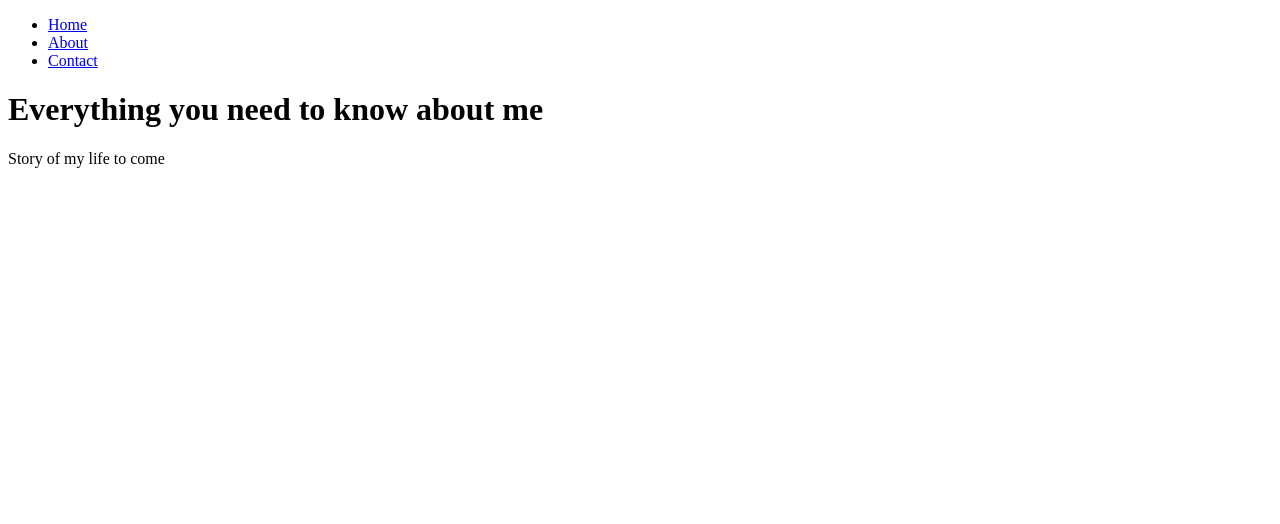
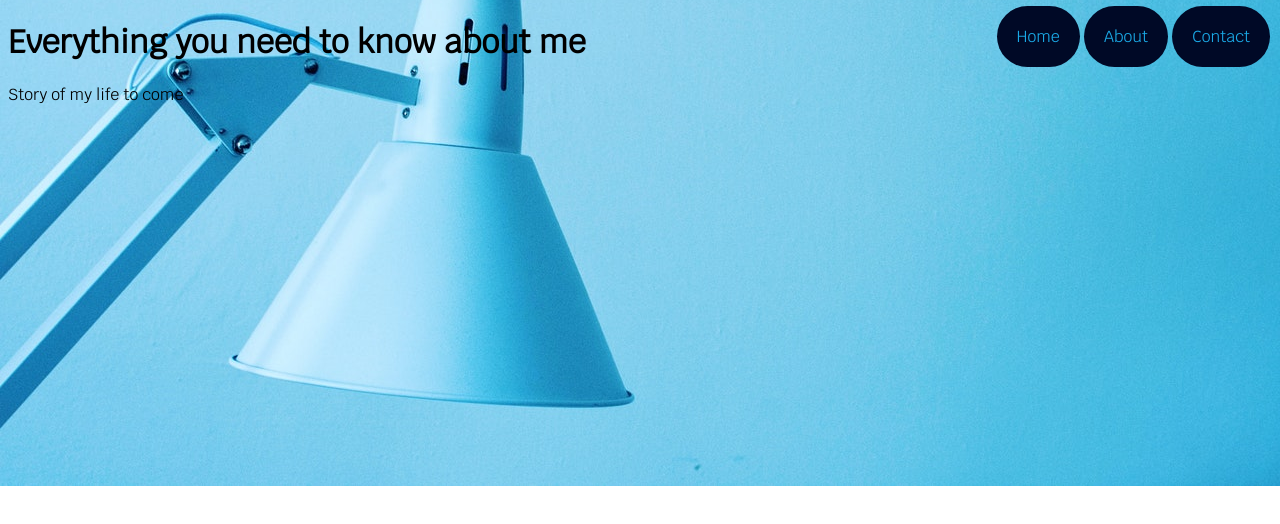
Before and after one commit to IvySwing/Personal, a plain HTML site: page about.html in a window 1280 px wide. Drawn offline with Linux system fonts and the light colour scheme.

Commit message:
fourth commit

```diff
--- a/about.html
+++ b/about.html
@@ -2,6 +2,8 @@
 <html>
     <head>
         <title>Kori's About Me Page</title>
+        <link rel="stylesheet" href="assets/css/style.css">
+        <link href="https://fonts.googleapis.com/css?family=Krub" rel="stylesheet">
     </head>
     <body>
         <header>
--- a/assets/css/style.css
+++ b/assets/css/style.css
@@ -0,0 +1,34 @@
+*{
+    font-family: 'Krub', sans-serif;
+}
+body{
+    background:url("/assets/img/pexels-photo-823841.jpg");
+    background-size: 100%;
+    background-position: center;
+    background-repeat: no-repeat;
+}
+header{
+    background-color: #C0838D;
+}
+nav{
+    position:absolute;
+    right:10px;
+    top:10px;
+}
+nav ul{
+    list-style: none;
+}
+nav li{
+    display:inline-block;
+}
+nav a{
+    background: #000926;
+    padding:20px;
+    text-decoration:none;
+    color:#1AAAE7;
+    border-radius:150px;
+}
+nav a:hover{
+    background:#1AAAE7;
+    color:#000926;
+}
```
Also changed, not shown: index.html (+1 -0 lines).
